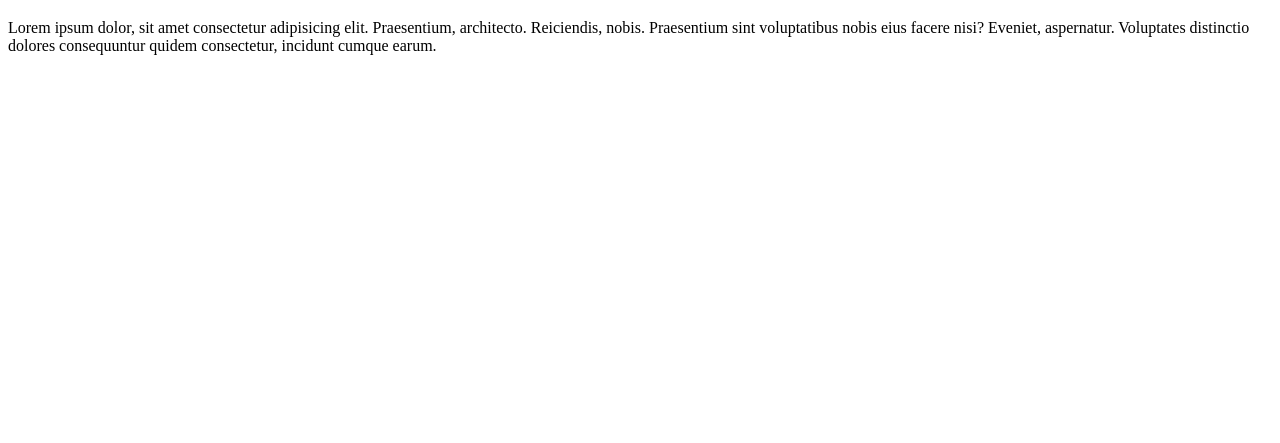
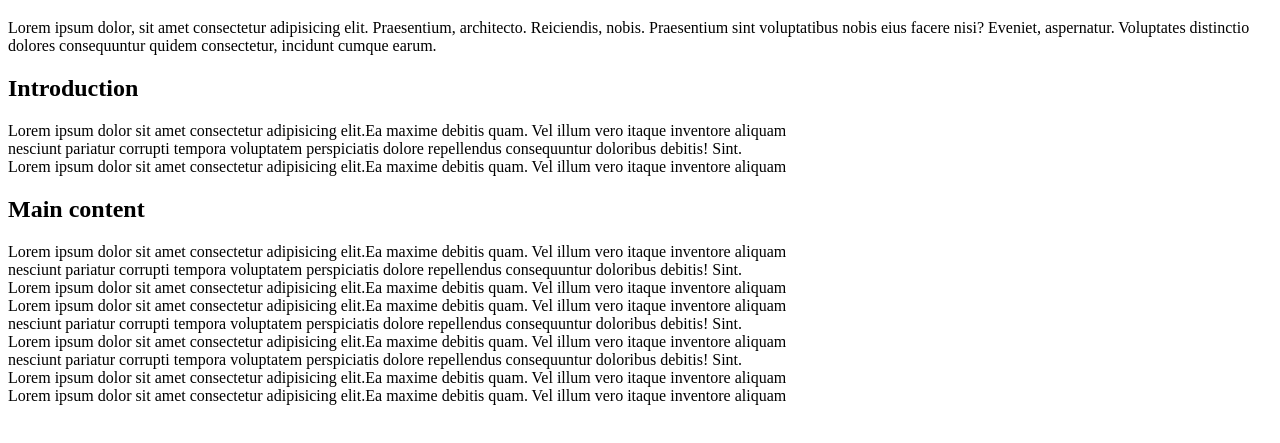
Before and after one commit to JorgeMonterde/taller_de_git, a plain HTML site: page index.html in a window 1280 px wide. Shown: the part 61-504 px from the top of the page. Drawn offline with Linux system fonts and the light colour scheme.

Commit message:
Add main structure, introduction and main content sections

```diff
--- a/index.html
+++ b/index.html
@@ -14,7 +14,28 @@
         <p>Lorem ipsum dolor, sit amet consectetur adipisicing elit. Praesentium, architecto. Reiciendis, nobis. Praesentium sint voluptatibus nobis eius facere nisi? Eveniet, aspernatur. Voluptates distinctio dolores consequuntur quidem consectetur, incidunt cumque earum.</p>
     </head>
     <main>
-
+        <section class="intro">
+            <h2>Introduction</h2>
+            <section class="container">
+                <article>Lorem ipsum dolor sit amet consectetur adipisicing elit.Ea maxime debitis quam. Vel illum vero itaque inventore aliquam</article>
+                <article>nesciunt pariatur corrupti tempora voluptatem perspiciatis dolore repellendus consequuntur doloribus debitis! Sint.</article>
+                <article>Lorem ipsum dolor sit amet consectetur adipisicing elit.Ea maxime debitis quam. Vel illum vero itaque inventore aliquam</article>
+            </section>
+        </section>
+        <section class="hero">
+            <h2>Main content</h2>
+            <section class="container">
+                <article>Lorem ipsum dolor sit amet consectetur adipisicing elit.Ea maxime debitis quam. Vel illum vero itaque inventore aliquam</article>
+                <article>nesciunt pariatur corrupti tempora voluptatem perspiciatis dolore repellendus consequuntur doloribus debitis! Sint.</article>
+                <article>Lorem ipsum dolor sit amet consectetur adipisicing elit.Ea maxime debitis quam. Vel illum vero itaque inventore aliquam</article>
+                <article>Lorem ipsum dolor sit amet consectetur adipisicing elit.Ea maxime debitis quam. Vel illum vero itaque inventore aliquam</article>
+                <article>nesciunt pariatur corrupti tempora voluptatem perspiciatis dolore repellendus consequuntur doloribus debitis! Sint.</article>
+                <article>Lorem ipsum dolor sit amet consectetur adipisicing elit.Ea maxime debitis quam. Vel illum vero itaque inventore aliquam</article>
+                <article>nesciunt pariatur corrupti tempora voluptatem perspiciatis dolore repellendus consequuntur doloribus debitis! Sint.</article>
+                <article>Lorem ipsum dolor sit amet consectetur adipisicing elit.Ea maxime debitis quam. Vel illum vero itaque inventore aliquam</article>
+                <article>Lorem ipsum dolor sit amet consectetur adipisicing elit.Ea maxime debitis quam. Vel illum vero itaque inventore aliquam</article>
+            </section>
+        </section>
     </main>
     <footer>
 
```
